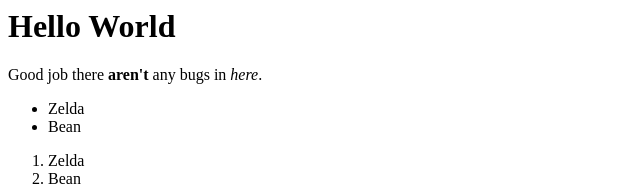
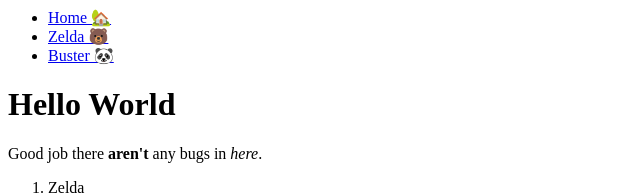
Before and after one commit to Amberzum/hello-world, a plain HTML site: page index.html in a window 1280 px wide. Shown: the top 194 px of the page, without its empty margins (0-640 px from the left). Drawn offline with Linux system fonts and the light colour scheme.

Commit message:
Added a nav bar and two pages

```diff
--- a/index.html
+++ b/index.html
@@ -1,12 +1,21 @@
 <html>
+  <head>
+    <meta charset="utf-8" />
+    <title>Smoochie-pedia</title>
+  </head>
   <body>
+    <header>
+      <nav>
+        <ul>
+          <li><a href="index.html">Home 🏡</a></li>
+          <li><a href="zelda.html">Zelda 🐻</a></li>
+          <li><a href="buster.html">Buster 🐼</a></li>
+        </ul>
+      </nav>
+    </header>
     <h1>Hello World</h1>
     <p>Good job there <strong>aren't</strong> any bugs in <em>here</em>.</p>
 
-    <ul>
-      <li>Zelda</li>
-      <li>Bean</li>
-    </ul>
     <ol>
       <li>Zelda</li>
       <li>Bean</li>
```
Also changed, not shown: buster.html (added, +23 -0 lines), zelda.html (added, +23 -0 lines), assets/buster.jpg (added), assets/zelda.jpg (added).
